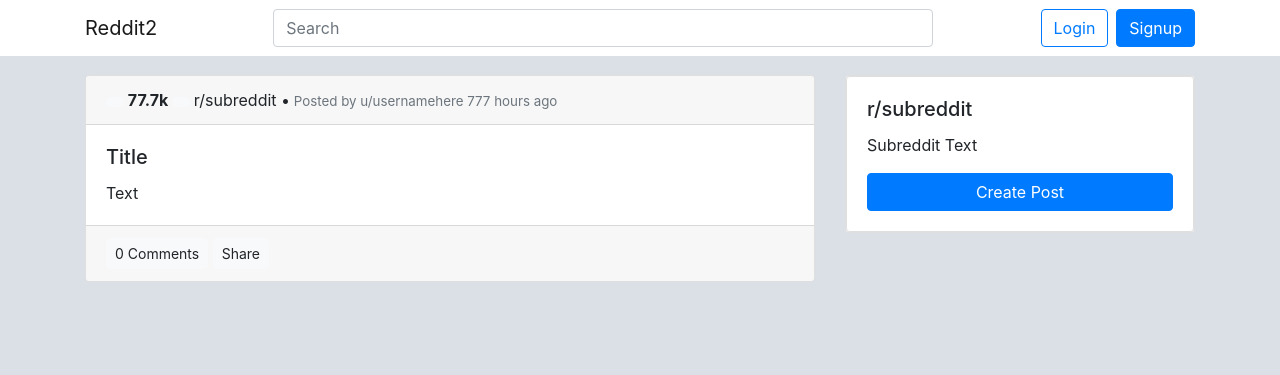
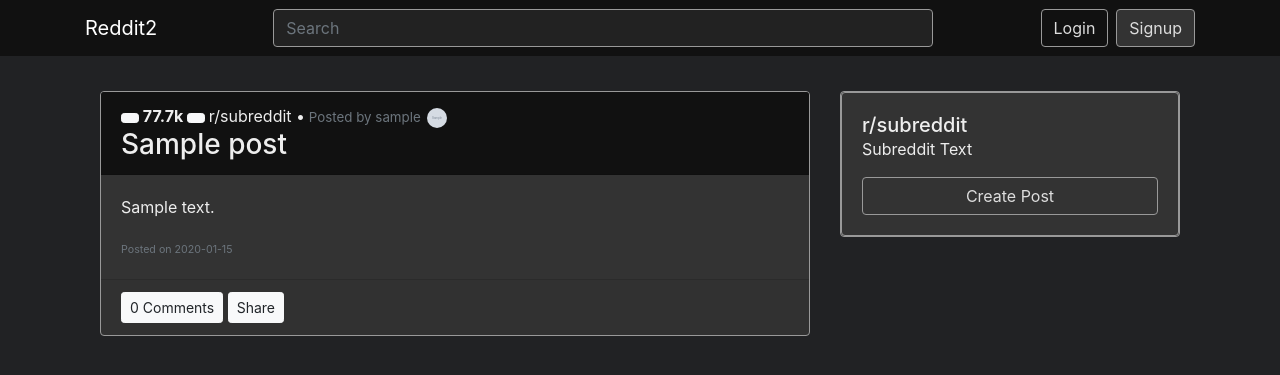
Before and after one commit to dustin-ward/social-media-web-app, a Flask app: page / in a window 1280 px wide. Shown: the top 375 px of the page. Run offline with Flask 2, Linux system fonts and the light colour scheme; tables that the repository leaves empty hold one stand-in row (values such as "Sample post"); grey boxes marked "Sample" are stand-in pictures; some libraries are stand-ins or nearby versions.

Commit message:
Added theme

```diff
--- a/app.py
+++ /dev/null
@@ -1,59 +0,0 @@
-from flask import *
-from flask_sqlalchemy import SQLAlchemy
-from flask_bcrypt import Bcrypt
-from datetime import datetime
-from password import *
-from config import DevelopmentConfig
-
-app = Flask(__name__)
-app.config.from_object(DevelopmentConfig)
-
-db = SQLAlchemy(app)
-bcrypt = Bcrypt(app)
-
-class User(db.Model):
-    id = db.Column(db.Integer, primary_key=True)
-    username = db.Column(db.String(100), nullable=False, unique=True)
-    email = db.Column(db.String(120), nullable=False, unique=True)
-    password = db.Column(db.String(120), nullable=False)
-    date_created = db.Column(db.DateTime, default=datetime.utcnow)
-
-@app.route('/')
-def index():
-    return render_template('index.html')
-
-@app.route('/signup', methods=['GET', 'POST'])
-def signup():
-    if request.method == 'POST':
-        createUsername = request.form['username']
-        createEmail = request.form['email']
-        createPassword = request.form['password']
-
-        saltPassword = salt_password(createPassword)
-        hashPassword = bcrypt.generate_password_hash(saltPassword)
-
-        try:
-            newUser = User(username = createUsername, email = createEmail, password = hashPassword)
-            db.session.add(newUser)
-            db.session.commit()
-        except:
-            print("Error creating account")
-            return redirect('/')
-        return redirect('/')
-
-    return render_template('auth/register.html')
-
-@app.route('/login', methods=['GET', 'POST'])
-def login():
-    if request.method == 'POST':
-        loginUsername = request.form['username']
-        loginPassword = request.form['password']
-
-        saltPassword = salt_password(loginPassword)
-
-        return redirect('/')
-
-    return render_template('auth/login.html')
-
-if __name__ == '__main__':
-    app.run(debug=True)
--- /dev/null
+++ b/reddit2/static/css/custom.css
@@ -0,0 +1,43 @@
+body {
+    background: #212224;
+    margin-top: 75px;
+}
+
+.navbar {
+    background-color: #111111;
+}
+
+.navbar-brand {
+    color: #eeeeee;
+}
+
+.form-control {
+    background-color: #222222;
+    border-color: #999999
+}
+
+.btn-primary {
+    color: #dddddd;
+    background-color: #333333;
+    border-color: #999999
+}
+
+.btn-outline-primary {
+    color: #dddddd;
+    border-color: #999999
+}
+
+.card {
+    color: #eeeeee;
+    background-color: #333333;
+    border-color: #999999
+}
+
+.card-header {
+    color: #eeeeee;
+    background-color: #111111;
+}
+
+.card-title {
+    margin-bottom: 0;
+}
--- a/reddit2/templates/auth/login.html
+++ b/reddit2/templates/auth/login.html
@@ -2,7 +2,7 @@
 
 {% block head %}
 <title>Reddit2 - Login</title>
-<style>
+<!-- <style>
     body {
         background: #dae0e6 !important;
         margin-top: 200px !important;
@@ -11,11 +11,11 @@
     .form-control {
         margin-bottom: 5px;
     }
-</style>
+</style> -->
 {% endblock %}
 
 {% block body %}
-<nav class="navbar navbar-expand-lg fixed-top navbar-light bg-light style=" style="background-color: #fff !important;">
+<nav class="navbar navbar-expand-lg fixed-top">
     <div class="container">
         <a class="navbar-brand" href="/">Reddit2</a>
         <button class="navbar-toggler" type="button" data-toggle="collapse" data-target="#navbarNavAltMarkup"
--- a/reddit2/templates/auth/register.html
+++ b/reddit2/templates/auth/register.html
@@ -2,7 +2,7 @@
 
 {% block head %}
 <title>Reddit2 - Create an Account</title>
-<style>
+<!-- <style>
     body {
         background: #dae0e6 !important;
         margin-top: 200px !important;
@@ -11,11 +11,11 @@
     .form-control {
         margin-bottom: 5px;
     }
-</style>
+</style> -->
 {% endblock %}
 
 {% block body %}
-<nav class="navbar navbar-expand-lg fixed-top navbar-light bg-light style=" style="background-color: #fff !important;">
+<nav class="navbar navbar-expand-lg fixed-top">
     <div class="container">
         <a class="navbar-brand" href="/">Reddit2</a>
         <button class="navbar-toggler" type="button" data-toggle="collapse" data-target="#navbarNavAltMarkup"
--- a/reddit2/templates/base.html
+++ b/reddit2/templates/base.html
@@ -1,11 +1,14 @@
 <!doctype html>
 <html lang="en">
+
 <head>
     <meta charset="utf-8">
     <meta name="viewport" content="width=device-width, initial-scale=1, shrink-to-fit=no">
     {% block head %}{% endblock %}
     <link rel="stylesheet" href="https://stackpath.bootstrapcdn.com/bootstrap/4.4.1/css/bootstrap.min.css" integrity="sha384-Vkoo8x4CGsO3+Hhxv8T/Q5PaXtkKtu6ug5TOeNV6gBiFeWPGFN9MuhOf23Q9Ifjh" crossorigin="anonymous">
+    <link rel="stylesheet" href="{{ url_for('static', filename='css/custom.css') }}">
 </head>
+
 <body>
     <main role="main" class="container">
         <div class="row">
@@ -26,4 +29,5 @@
     <script src="https://cdn.jsdelivr.net/npm/popper.js@1.16.0/dist/umd/popper.min.js" integrity="sha384-Q6E9RHvbIyZFJoft+2mJbHaEWldlvI9IOYy5n3zV9zzTtmI3UksdQRVvoxMfooAo" crossorigin="anonymous"></script>
     <script src="https://stackpath.bootstrapcdn.com/bootstrap/4.4.1/js/bootstrap.min.js" integrity="sha384-wfSDF2E50Y2D1uUdj0O3uMBJnjuUD4Ih7YwaYd1iqfktj0Uod8GCExl3Og8ifwB6" crossorigin="anonymous"></script>
 </body>
+
 </html>
--- a/reddit2/templates/index.html
+++ b/reddit2/templates/index.html
@@ -2,18 +2,18 @@
 
 {% block head %}
 <title>Reddit2</title>
-<style>
+<!-- <style>
     body {
-    background: #dae0e6 !important;
+    background: #212224 !important;
     margin-top: 75px !important;
 }
-</style>
+</style> -->
 {% endblock %}
 
 {% block body %}
-<nav class="navbar navbar-expand-lg fixed-top navbar-light bg-light style=" style="background-color: #fff !important;">
+<nav class="navbar navbar-expand-lg fixed-top">
     <div class="container">
-        <a class="navbar-brand" href="/">Reddit2</a>
+        <a class="navbar-brand" href="/" style="color: #ffffff !important;">Reddit2</a>
         <button class="navbar-toggler" type="button" data-toggle="collapse" data-target="#navbarNavAltMarkup"
             aria-controls="navbarNavAltMarkup" aria-expanded="false" aria-label="Toggle navigation">
             <span class="navbar-toggler-icon"></span>
--- a/templates/base.html
+++ /dev/null
@@ -1,15 +0,0 @@
-<!doctype html>
-<html lang="en">
-  <head>
-    <meta charset="utf-8">
-    <meta name="viewport" content="width=device-width, initial-scale=1, shrink-to-fit=no">
-    {% block head %}{% endblock %}
-    <link rel="stylesheet" href="https://stackpath.bootstrapcdn.com/bootstrap/4.4.1/css/bootstrap.min.css" integrity="sha384-Vkoo8x4CGsO3+Hhxv8T/Q5PaXtkKtu6ug5TOeNV6gBiFeWPGFN9MuhOf23Q9Ifjh" crossorigin="anonymous">
-  </head>
-  <body>
-    {% block body %}{% endblock %}
-    <script src="https://code.jquery.com/jquery-3.4.1.slim.min.js" integrity="sha384-J6qa4849blE2+poT4WnyKhv5vZF5SrPo0iEjwBvKU7imGFAV0wwj1yYfoRSJoZ+n" crossorigin="anonymous"></script>
-    <script src="https://cdn.jsdelivr.net/npm/popper.js@1.16.0/dist/umd/popper.min.js" integrity="sha384-Q6E9RHvbIyZFJoft+2mJbHaEWldlvI9IOYy5n3zV9zzTtmI3UksdQRVvoxMfooAo" crossorigin="anonymous"></script>
-    <script src="https://stackpath.bootstrapcdn.com/bootstrap/4.4.1/js/bootstrap.min.js" integrity="sha384-wfSDF2E50Y2D1uUdj0O3uMBJnjuUD4Ih7YwaYd1iqfktj0Uod8GCExl3Og8ifwB6" crossorigin="anonymous"></script>
-  </body>
-</html>
--- a/templates/index.html
+++ /dev/null
@@ -1,74 +0,0 @@
-{% extends 'base.html' %}
-
-{% block head %}
-<title>Reddit2</title>
-<style>
-    body {
-    background: #dae0e6 !important;
-    margin-top: 75px !important;
-}
-</style>
-{% endblock %}
-
-{% block body %}
-<nav class="navbar navbar-expand-lg fixed-top navbar-light bg-light style=" style="background-color: #fff !important;">
-    <div class="container">
-        <a class="navbar-brand" href="/">Reddit2</a>
-        <button class="navbar-toggler" type="button" data-toggle="collapse" data-target="#navbarNavAltMarkup"
-            aria-controls="navbarNavAltMarkup" aria-expanded="false" aria-label="Toggle navigation">
-            <span class="navbar-toggler-icon"></span>
-        </button>
-        <form class="mx-2 my-auto d-inline w-100" style="margin-left: 100px !important; margin-right: 100px !important;">
-            <input class="form-control mr-sm-2" type="search" placeholder="Search" aria-label="Search">
-        </form>
-        <div class="collapse navbar-collapse" id="navbarNavAltMarkup">
-            <div class="navbar-nav ml-auto">
-                <a class="nav-item btn btn-outline-primary mx-2" href="/login">Login</a>
-                <a class="nav-item btn btn-primary" href="/signup">Signup</a>
-            </div>
-        </div>
-    </div>
-</nav>
-<div class="container">
-    <div class="row">
-        <div class="col-sm-8">
-            <div class="card">
-                <div class="card-header">
-                    <strong>
-                        <button class="btn btn-light btn-sm">
-                            <i class="fas fa-arrow-up"></i>
-                        </button>
-                        77.7k
-                        <button class="btn btn-light btn-sm">
-                            <i class="fas fa-arrow-down"></i>
-                        </button>
-                    </strong> r/subreddit •<span class="text-muted" style="font-size: 10pt;"> Posted by u/usernamehere 777 hours ago</span>
-                </div>
-                <div class="card-body">
-                    <h5 class="card-title">Title</h5>
-                    <p class="card-text">
-                        Text
-                    </p>
-                </div>
-                <div class="card-footer text-muted">
-                    <a href="" class="btn btn-light btn-sm"><i class="fas fa-comment"></i> 0 Comments</a>
-                    <a href="" class="btn btn-light btn-sm"><i class="fas fa-share"></i> Share</a>
-                </div>
-            </div>
-        </div>
-        <div class="col-sm-4">
-            <div class="card">
-                <div class="card">
-                    <div class="card-body">
-                        <h5 class="card-title">r/subreddit</h5>
-                        <p class="card-text">
-                            Subreddit Text
-                        </p>
-                        <a href="/" class="btn btn-primary btn-block">Create Post</a>
-                    </div>
-                </div>
-            </div>
-        </div>
-    </div>
-</div>
-{% endblock %}
```
Also changed, not shown: password.py (deleted, +0 -9 lines), reddit2/templates/account.html (+5 -6 lines), reddit2/templates/post.html (+4 -4 lines), templates/auth/login.html (deleted, +0 -39 lines), templates/auth/register.html (deleted, +0 -41 lines), reddit2/static/profilePics/e818d0dd5375ff40.jpg (added). Lines whose indentation alone changed are shown as unchanged.
